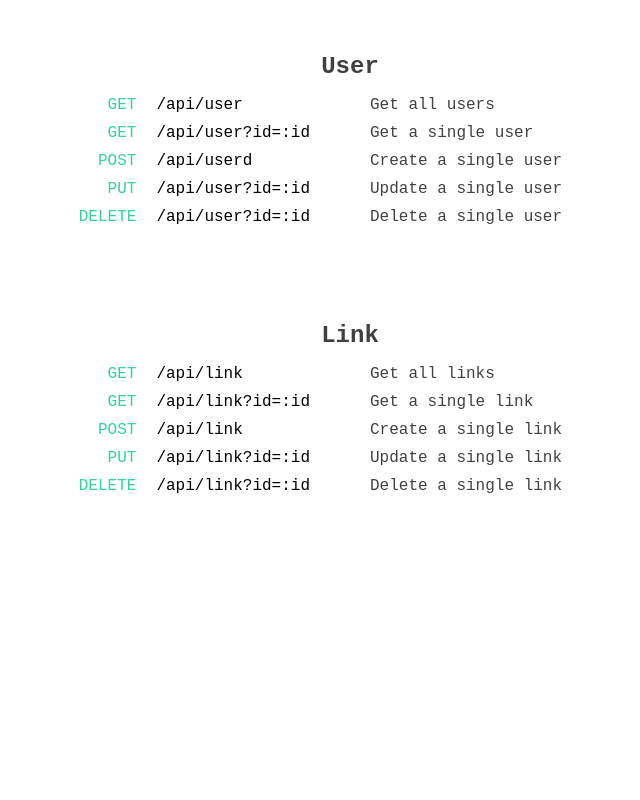
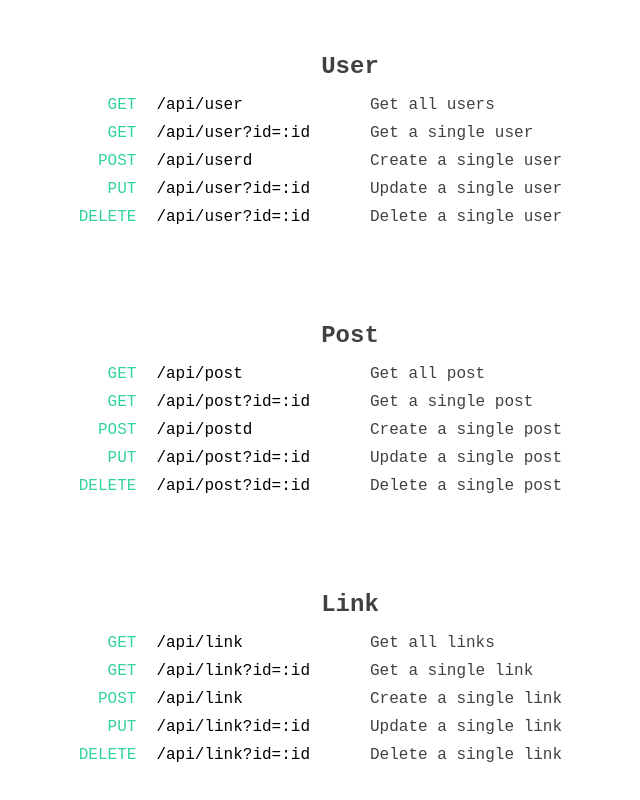
Before and after one commit to Olofu/trueplots-planetscale-prisma-schema, a website: page public/index.html in a window 1280 px wide. Shown: the part 556-1356 px from the top of the page, without its empty margins (290-930 px from the left). Before the commit the page ends 1147 px from the top, so only its background shows below. Drawn offline with Linux system fonts and the light colour scheme.

Commit message:
Update index.html

```diff
--- a/public/index.html
+++ b/public/index.html
@@ -203,6 +203,36 @@
           ],
         },
         {
+          model: 'Post',
+          endpoints: [
+            {
+              method: 'GET',
+              url: '/api/post',
+              description: 'Get all post',
+            },
+            {
+              method: 'GET',
+              url: '/api/post?id=:id',
+              description: 'Get a single post',
+            },
+            {
+              method: 'POST',
+              url: '/api/postd',
+              description: 'Create a single post',
+            },
+            {
+              method: 'PUT',
+              url: '/api/post?id=:id',
+              description: 'Update a single post',
+            },
+            {
+              method: 'DELETE',
+              url: '/api/post?id=:id',
+              description: 'Delete a single post',
+            },
+          ],
+        },
+        {
           model: 'Link',
           endpoints: [
             {
```
